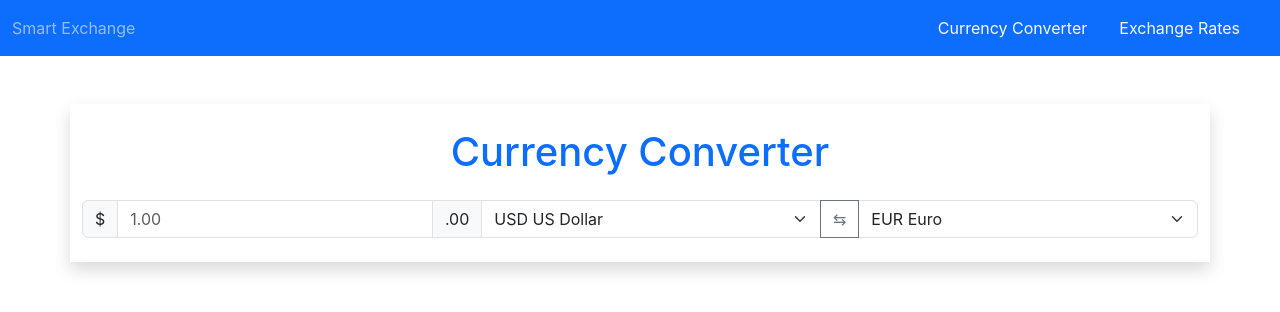
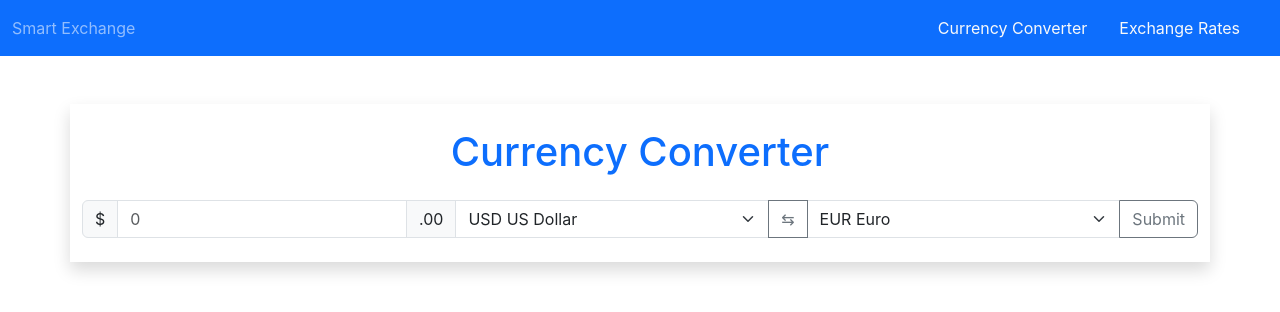
Before and after one commit to saragolbek/currencyexchange-rates, a React (Create React App) app: page / in a window 1280 px wide. Shown: the top 312 px of the page. Built offline with nearby package versions, Linux system fonts and the light colour scheme.

Commit message:
app functionality

```diff
--- a/public/index.html
+++ b/public/index.html
@@ -24,7 +24,7 @@
       work correctly both with client-side routing and a non-root public URL.
       Learn how to configure a non-root public URL by running `npm run build`.
     -->
-    <title>Exchange App</title>
+    <title>Smart Exchange</title>
   </head>
   <body>
     <noscript>You need to enable JavaScript to run this app.</noscript>
--- a/src/App.js
+++ b/src/App.js
@@ -2,7 +2,6 @@ import React from 'react';
 import { BrowserRouter as Router, Route, Link, Switch } from "react-router-dom";
 import Home from './Home';
 import Exchange from './Exchange';
-
 import './App.css';
 
 const NotFound = () => {
--- a/src/Exchange.js
+++ b/src/Exchange.js
@@ -1,17 +1,50 @@
 import React from 'react';
+import { Link } from "react-router-dom";
+import { json, checkStatus } from './utils';
 
+var result;
 class Exchange extends React.Component {
-constructor(props) {
+  constructor(props) {
     super(props);
+    this.state = {
+      searchTerm: '',
+      results: [],
+      error: '',
+    };
+    this.currencyChange = this.currencyChange.bind(this);
+  }
+
+  currencyChange(event) {
+    event.preventDefault();
+    fetch(`https://api.frankfurter.app/latest?from=${drop1.value}&to=USD,EUR,JPY`)
+      .then(checkStatus)
+      .then(json)
+      .then((data) => {
+        console.log(data);
+        if (data.Response === 'False') {
+          throw new Error(data.Error);
+        }
+
+        if (data.amount && data.rates) {
+          document.getElementById("uRate").innerHTML = data.rates.USD || 1;
+          document.getElementById("eRate").innerHTML = data.rates.EUR || 1;
+          document.getElementById("jRate").innerHTML = data.rates.JPY || 1;
+        }
+      })
+      .catch((error) => {
+        this.setState({ error: error.message });
+        console.log(error);
+      })
   }
 
   render() {
+    const { results, error } = this.state;
     return (
       <div className="container shadow mt-5">
       <div className="row justify-content-center">
         <div className="col-10">
           <h1 className="text-primary text-center mt-4  mb-4">Exchange Rates</h1>
-          <select className="bg-secondary text-white rounded p-1 mb-2">
+          <select className="bg-secondary text-white rounded p-1 mb-2" id="drop1" onInput={this.currencyChange}>
             <option value="USD">USD US Dollar</option>
             <option value="EUR">EUR Euro</option>
             <option value="JPY">JPY Japanese Yen</option>
@@ -20,28 +53,24 @@ constructor(props) {
             <thead>
               <tr>
                 <th>Currency</th>
-                <th>Amount</th>
-                <th>Change</th>
+                <th>Rate</th>
                 <th>Chart</th>
               </tr>
             </thead>
             <tbody>
               <tr>
                 <td>USD</td>
-                <td></td>
-                <td></td>
+                <td id="uRate"></td>
                 <td></td>
               </tr>
               <tr>
                 <td>EUR</td>
-                <td></td>
-                <td></td>
+                <td id="eRate"></td>
                 <td></td>
               </tr>
               <tr>
                 <td>JPY</td>
-                <td></td>
-                <td></td>
+                <td id="jRate"></td>
                 <td></td>
               </tr>
             </tbody>
@@ -53,4 +82,5 @@ constructor(props) {
   }
 }
 
+
 export default Exchange;
--- a/src/Home.js
+++ b/src/Home.js
@@ -2,14 +2,9 @@ import React from 'react';
 import { Link } from "react-router-dom";
 import { json, checkStatus } from './utils';
 
-const switchValues = () => {
-  var second=document.getElementById("drop2");
-	var first=document.getElementById("drop1");
-	var temp;
-	temp=second.value;
-	second.value=first.value;
-	first.value=temp;
-};
+
+
+var result;
 class CurrencyConverter extends React.Component {
   constructor(props) {
     super(props);
@@ -18,34 +13,37 @@ class CurrencyConverter extends React.Component {
       results: [],
       error: '',
     };
-
-    this.handleChange = this.handleChange.bind(this);
-    this.handleSubmit = this.handleSubmit.bind(this);
+    this.currencyChange = this.currencyChange.bind(this);
+    this.switchValues = this.switchValues.bind(this);
   }
 
-  handleChange(event) {
-    this.setState({ searchTerm: event.target.value });
-  }
+  switchValues(event) {
+    var second=document.getElementById("drop2");
+    var first=document.getElementById("drop1");
+    var temp;
+    temp=second.value;
+    second.value=first.value;
+    first.value=temp;
+    this.currencyChange(event);
+  };
 
-  handleSubmit(event) {
+  currencyChange(event) {
     event.preventDefault();
-    let { searchTerm } = this.state;
-    searchTerm = searchTerm.trim();
-    if (!searchTerm) {
-      return;
-    }
-
-    fetch(`https://www.omdbapi.com/?s=${searchTerm}&apikey=b7da8d63`)
+    fetch(`https://api.frankfurter.app/latest?from=${drop1.value}&to=${drop2.value}`)
       .then(checkStatus)
       .then(json)
       .then((data) => {
+        console.log(data);
         if (data.Response === 'False') {
           throw new Error(data.Error);
         }
 
-        if (data.Response === 'True' && data.Search) {
-          console.log(data);
-          this.setState({ results: data.Search, error: '' });
+        if (data.amount && data.rates) {
+          result = data.rates[drop2.value] * amount.value;
+          document.getElementById("present").innerHTML = '<h3><span id="one"></span> &rarr; <span id="two"></span></h3><p>&#61; <span id="converted"></span></P>';
+          document.getElementById("one").innerHTML =  drop1.value;
+          document.getElementById("two").innerHTML =  drop2.value;
+          document.getElementById("converted").innerHTML =  result;
         }
       })
       .catch((error) => {
@@ -55,39 +53,34 @@ class CurrencyConverter extends React.Component {
   }
 
   render() {
-    const { searchTerm, results, error } = this.state;
+    const { results, error } = this.state;
 
     return (
       <div className="container shadow mt-5">
         <div className="row">
           <div className="col-12">
             <h1 className="text-primary text-center mt-4  mb-4">Currency Converter</h1>
-            <form onSubmit={this.handleSubmit} className="form-inline my-4">
+            <form className="form-inline my-4">
             <div class="input-group mb-3">
               <span class="input-group-text">$</span>
-              <input type="number" className="form-control mr-sm-2" placeholder="1.00" value={searchTerm} onChange={this.handleChange}/>
+              <input type="number" className="form-control mr-sm-2" placeholder="0" id="amount" onInput={this.currencyChange}/>
               <span class="input-group-text">.00</span>
-              <select class="form-select" id="drop1">
+              <select class="form-select" id="drop1" onInput={this.currencyChange}>
                 <option value="USD">USD US Dollar</option>
                 <option value="EUR">EUR Euro</option>
                 <option value="JPY">JPY Japanese Yen</option>
               </select>
-              <button class="btn btn-outline-secondary" type="button" onClick={switchValues}>&#8646;</button>
-              <select class="form-select" id="drop2">
+              <button class="btn btn-outline-secondary" type="button" onClick={this.switchValues}>&#8646;</button>
+              <select class="form-select" id="drop2" onInput={this.currencyChange}>
                 <option value="EUR">EUR Euro</option>
                 <option value="USD">USD US Dollar</option>
                 <option value="JPY">JPY Japanese Yen</option>
                </select>
+               <button class="btn btn-outline-secondary" type="button" onClick={this.currencyChange}>Submit</button>
+              </div>
+              <div id="present" class="text-primary">
               </div>
             </form>
-            {(() => {
-              if (error) {
-                return error;
-              }
-              return results.map((movie) => {
-                return <Movie key={movie.imdbID} movie={movie} />;
-              })
-            })()}
           </div>
         </div>
       </div>
```
